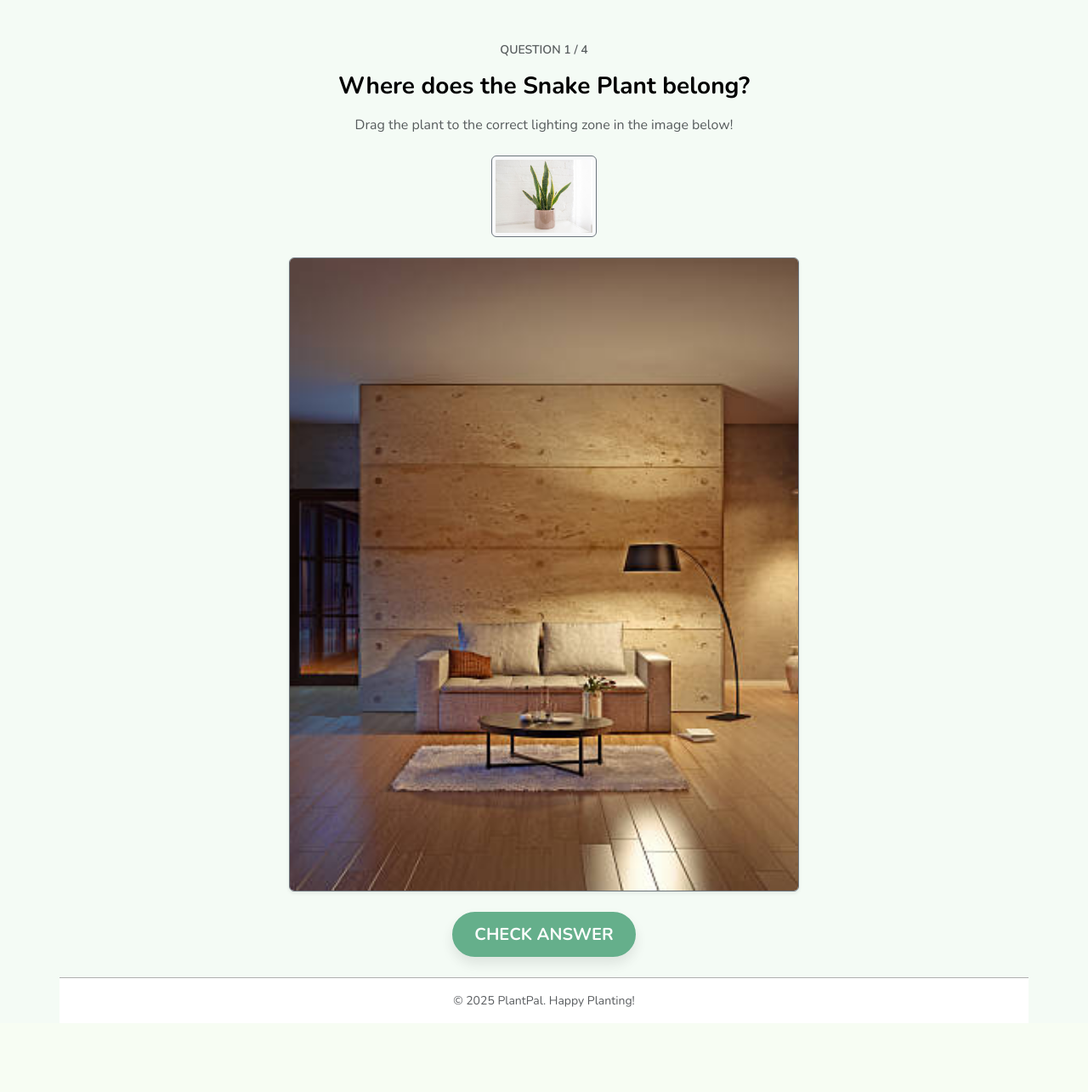
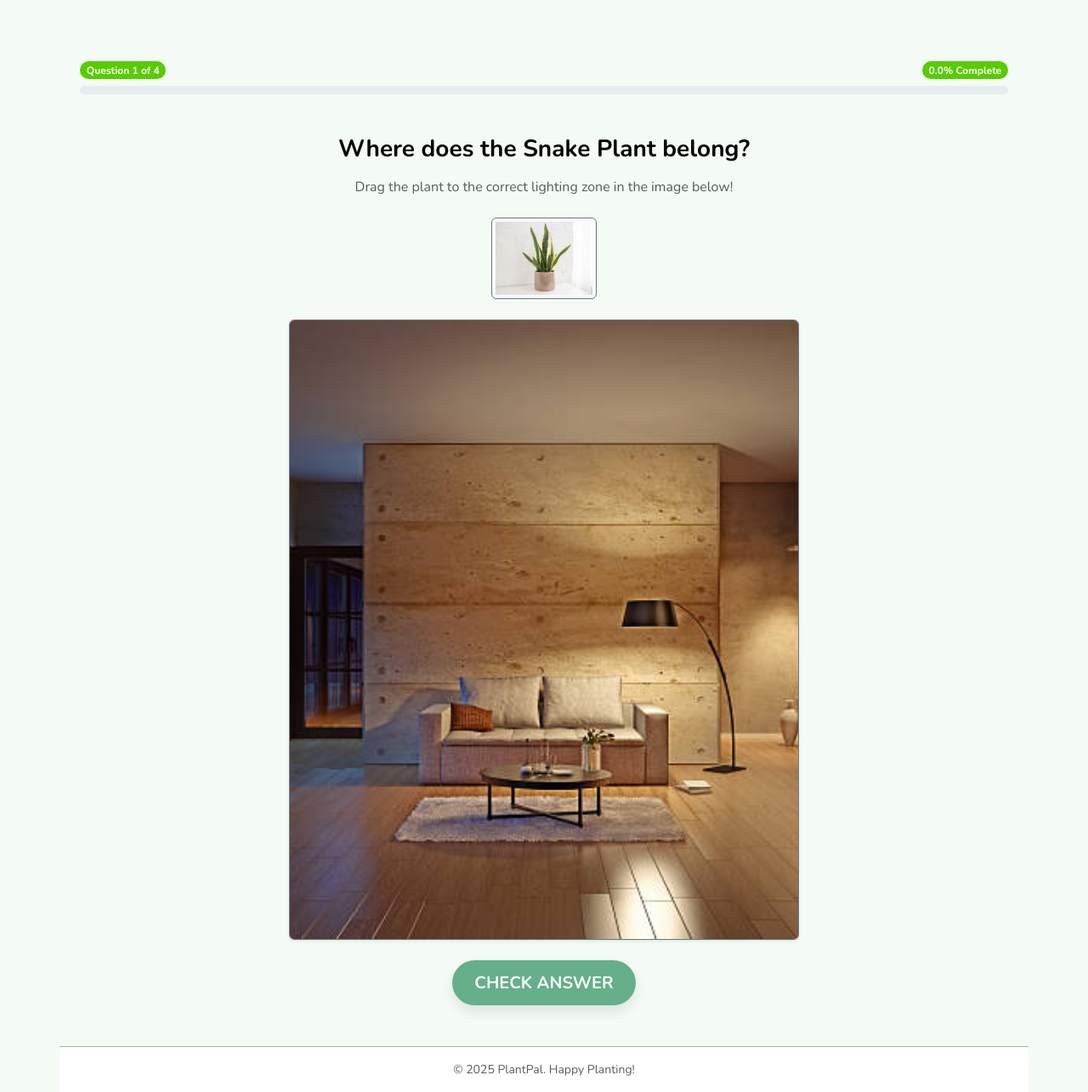
Before and after one commit to tvytran/UIDesignPlants, a Flask app: page /quiz/1 in a window 1280 px wide. Shown: the part 82-1367 px from the top of the page at 85% size. Before the commit the page ends 1267 px from the top, so only its background shows below. Run offline with Flask 3, Linux system fonts and the light colour scheme.

Commit message:
progress navigation

```diff
--- a/templates/quiz.html
+++ b/templates/quiz.html
@@ -3,16 +3,29 @@
 {% block title %}Quiz Time! - Question {{ question_num }}{% endblock %}
 
 {% block content %}
+<div class="container py-4">
+    {# Progress Bar Section #}
+    <div class="mb-5">
+        <div class="d-flex justify-content-between align-items-center mb-2">
+            <span class="badge bg-success rounded-pill">Question {{ question_num }} of 4</span>
+            <span class="badge bg-success rounded-pill">{{ ((question_num - 1) / 4 * 100) | round }}% Complete</span>
+        </div>
+        <div class="progress" style="height: 10px;">
+            <div class="progress-bar bg-success"
+                 role="progressbar"
+                 style="width: {{ ((question_num - 1) / 4 * 100) }}%;"
+                 aria-valuenow="{{ question_num - 1 }}"
+                 aria-valuemin="0"
+                 aria-valuemax="4">
+            </div>
+        </div>
+    </div>
+
     <div class="text-center">
-        {# Progress Indicator #}
-        <div class="mb-3 text-muted text-uppercase small fw-semibold">
-            Question {{ question_num }} / 4
-        </div>
-
         <h2 class="h3 fw-bold text-body-emphasis mb-3">Where does the {{ question.plant.replace('-', ' ').title() }} belong?</h2>
         <p class="text-muted mb-4">Drag the plant to the correct lighting zone in the image below!</p>
 
-        <div id="plant-box" class="mb-4 d-inline-block" style="height: 6rem;"> {# Adjust height as needed #}
+        <div id="plant-box" class="mb-4 d-inline-block" style="height: 6rem;">
              <img id="draggable-plant"
                  src="{{ url_for('static', filename='images/' + question.image) }}"
                  draggable="true"
@@ -20,7 +33,6 @@
                  alt="Draggable image of {{ question.plant.replace('-', ' ').title() }}"
                  class="plant mh-100 rounded border border-secondary p-1 bg-light"
                  style="cursor: grab;">
-                 {# Basic styling, JS might add more on drag #}
         </div>
 
         {# Container for the drop zone #}
@@ -52,6 +64,7 @@
             { R E S U L T }
         </div>
     </div>
+</div>
 {% endblock %}
 
 {% block extra_css %}
```
